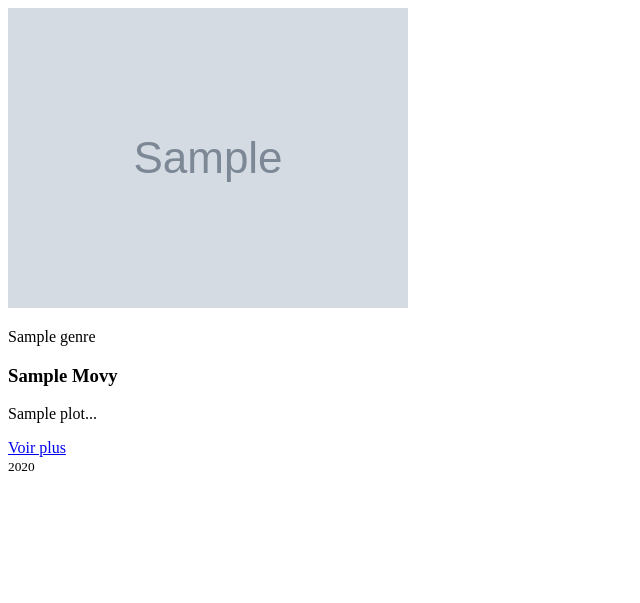
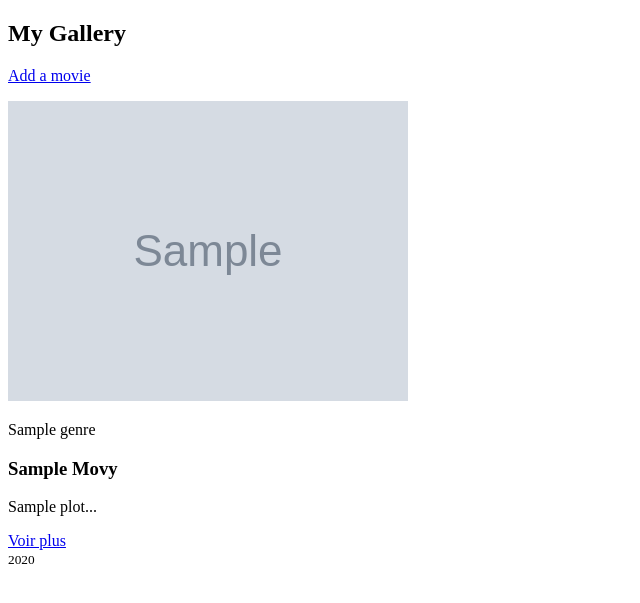
Before and after one commit to brunod34/symfonyExo1, a Symfony app: template templates/movie/list.html.twig in a window 1280 px wide. Shown: the top 603 px of the page, without its empty margins (0-640 px from the left). Run offline with Twig, Linux system fonts and the light colour scheme; the template is opened without the code that fills it: most values are stand-ins (such as "Sample title", 1, 10 or a date in 2020); grey boxes marked "Sample" are stand-in pictures; some libraries are stand-ins or nearby versions.

Commit message:
[form] Add convenient buttons for add and edit movie

```diff
--- a/assets/styles/app.css
+++ b/assets/styles/app.css
@@ -1,4 +1,5 @@
 @import "bootstrap";
+@import "font-awesome";
 
 body {
     background-color: lightgray;
--- a/package.json
+++ b/package.json
@@ -6,6 +6,7 @@
         "bootstrap": "^5.3.0",
         "core-js": "^3.23.0",
         "file-loader": "^6.0.0",
+        "font-awesome": "^4.7.0",
         "regenerator-runtime": "^0.13.9",
         "webpack": "^5.74.0",
         "webpack-cli": "^4.10.0",
--- a/templates/movie/list.html.twig
+++ b/templates/movie/list.html.twig
@@ -5,7 +5,16 @@
 {% block main %}
     <div class="album py-5 bg-light">
         <div class="container">
-
+            <section class="py-5 text-center container">
+                <div class="row py-lg-5">
+                    <div class="col-lg-6 col-md-8 mx-auto">
+                        <h1 class="fw-light">My Gallery</h1>
+                        <p>
+                            <a href="{{ path('app_movie_new') }}" class="btn btn-primary my-2">Add a movie</a>
+                        </p>
+                    </div>
+                </div>
+            </section>
             <div class="row row-cols-1 row-cols-sm-2 row-cols-md-3 g-3">
                 {% for movie in movies %}
                     <div class="col">
@@ -16,7 +25,7 @@
                                     {% for genre in movie.genres %}
                                         <span class="badge bg-dark">{{ genre }}</span>
                                     {% endfor %}
-                                <h3>{{ movie.title|title }}</h3>{{ movie.plot|slice(0, 300) }}...
+                                <h3><a href="{{ path('app_movie_edit', {'slug': movie.slug}) }}"><i class="fa fa-edit"></i></a>{{ movie.title|title }}</h3>{{ movie.plot|slice(0, 300) }}...
                                 </p>
                                 <a href="{{ path('app_movie_details', {'slug': movie.slug}) }}">Voir plus</a>
                                 <div class="d-flex justify-content-between align-items-center">
```
Also changed, not shown: 1 other file.
